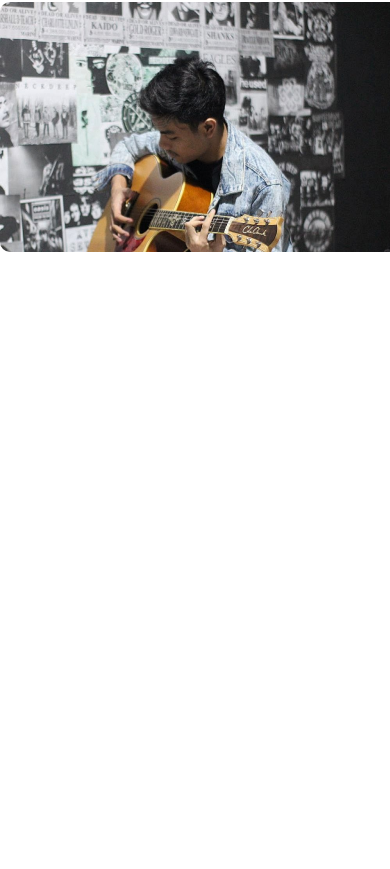
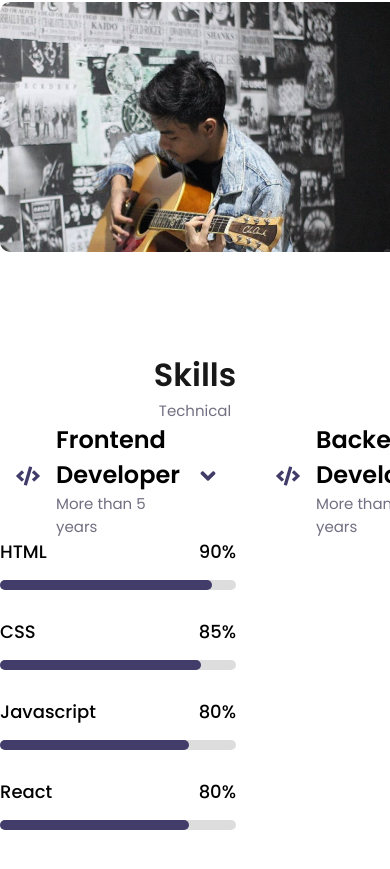
Before and after one commit to iqbalseptyan/react-portfolio, a React (Create React App) app: page / in a window 390 px wide. Shown: the part 946-1815 px from the top of the page. Before the commit the page ends 1265 px from the top, so only its background shows below. Built offline with nearby package versions, Linux system fonts and the light colour scheme.

Commit message:
tablet responsive skills

```diff
--- a/src/App.js
+++ b/src/App.js
@@ -17,7 +17,7 @@ function App() {
       <Hero />
       <Home />
       <About />
-      {/* <Skills /> */}
+      <Skills />
       {/* <Services /> */}
       {/* <Portfolio /> */}
       {/* <Contact /> */}
--- a/src/components/Skills/SkillsElements.jsx
+++ b/src/components/Skills/SkillsElements.jsx
@@ -5,6 +5,11 @@ import { device } from "../MediaQueries";
 export const ContainerSkills = styled(Container)`
   color: var(--black-color);
   height: min-content;
+
+  @media ${device.tablet} {
+    max-width: 600px;
+    margin-top: var(--mb-2);
+  }
 `;
 
 export const SkillsWrapper = styled(Grid)`
@@ -17,14 +22,17 @@ export const SkillsWrapper = styled(Grid)`
 export const SkillsHeader = styled.div`
   display: flex;
   align-items: center;
-  /* margin-bottom: var(--mb-2-5); */
 `;
 
 export const SkillsIcon = styled.div`
-  font-size: 2rem;
+  font-size: var(--h1-font-size);
   color: var(--dark-purple-color);
   padding: 1rem;
   cursor: pointer;
+
+  @media ${device.tablet} {
+    font-size: var(--h2-font-size);
+  }
 `;
 
 export const SkillArrowIcon = styled(SkillsIcon)`
@@ -34,16 +42,12 @@ export const SkillArrowIcon = styled(SkillsIcon)`
 export const SkillsTitle = styled.h1`
   font-size: var(--h1-font-size);
 
-  @media ${device.tablet} {
-    font-size: var(--h2-font-size);
+  @media ${device.mobileM} {
+    font-size: var(--normal-font-size);
   }
 
-  @media ${device.mobileL} {
+  @media ${device.tablet} {
     font-size: var(--h3-font-size);
-  }
-
-  @media ${device.mobileM} {
-    font-size: var(--normal-font-size);
   }
 `;
 
@@ -51,12 +55,12 @@ export const SkillsSubTitle = styled.p`
   font-size: var(--normal-font-size);
   color: var(--grey-color);
 
-  @media ${device.mobileL} {
-    font-size: var(--small-font-size);
+  @media ${device.mobileM} {
+    font-size: var(--smaller-font-size);
   }
 
-  @media ${device.mobileM} {
-    font-size: var(--smaller-font-size);
+  @media ${device.tablet} {
+    font-size: var(--small-font-size);
   }
 `;
 
@@ -65,10 +69,6 @@ export const SkillsList = styled(Grid)`
   margin-bottom: var(--mb-2-5);
   height: ${(props) => (props.open ? 0 : "max-content")};
   overflow: auto;
-
-  @media ${device.mobileL} {
-    margin-bottom: 0;
-  }
 `;
 
 export const SkillsData = styled.div`
@@ -78,23 +78,19 @@ export const SkillsData = styled.div`
 export const SkillsTitles = styled.div`
   display: flex;
   justify-content: space-between;
-  margin-bottom: var(--mb-0-5);
+  margin-bottom: var(--mb-0-25);
 `;
 
 export const SkillsName = styled.h1`
   font-size: var(--h3-font-size);
   font-weight: var(--font-medium);
 
-  @media ${device.tablet} {
-    font-size: var(--normal-font-size);
+  @media ${device.mobileM} {
+    font-size: var(--smaller-font-size);
   }
 
-  @media ${device.mobileL} {
+  @media ${device.tablet} {
     font-size: var(--small-font-size);
-  }
-
-  @media ${device.mobileM} {
-    font-size: var(--smaller-font-size);
   }
 `;
 
@@ -102,16 +98,12 @@ export const SkillsNumber = styled.h1`
   font-size: var(--h3-font-size);
   font-weight: var(--font-medium);
 
-  @media ${device.tablet} {
-    font-size: var(--normal-font-size);
+  @media ${device.mobileM} {
+    font-size: var(--smaller-font-size);
   }
 
-  @media ${device.mobileL} {
+  @media ${device.tablet} {
     font-size: var(--small-font-size);
-  }
-
-  @media ${device.mobileM} {
-    font-size: var(--smaller-font-size);
   }
 `;
 
```
